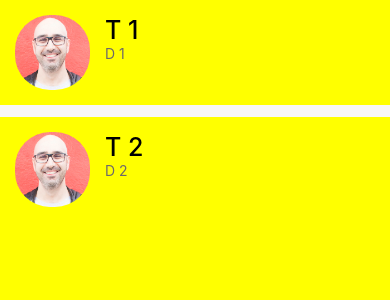
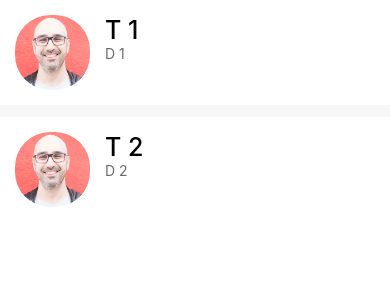
Before and after one commit to kid-us/HelloApp, a React Native app: screen / in a window 390 px wide. Shown: the top 300 px of the page. Built offline with nearby package versions, Linux system fonts and the light colour scheme.

Commit message:
Pull to Refresh

```diff
--- a/app/components/Screen.js
+++ b/app/components/Screen.js
@@ -9,7 +9,6 @@ const styles = StyleSheet.create({
   container: {
     paddingTop: Constants.statusBarHeight,
     flex: 1,
-    backgroundColor: "yellow",
   },
 });
 
```
Also changed, not shown: app/screens/MessageScreen.js (line endings or trailing spaces).
